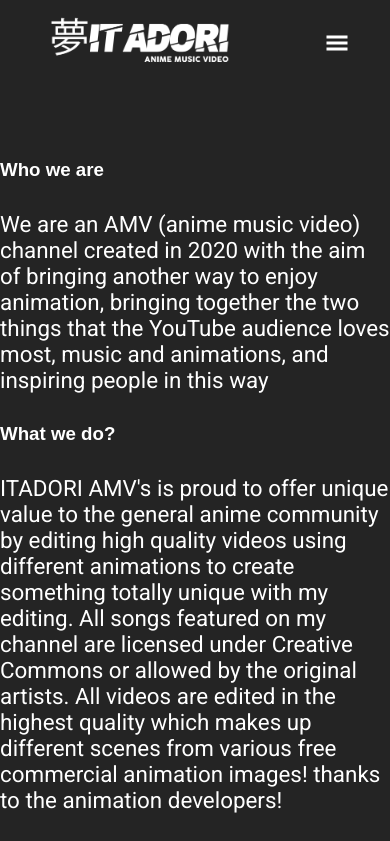
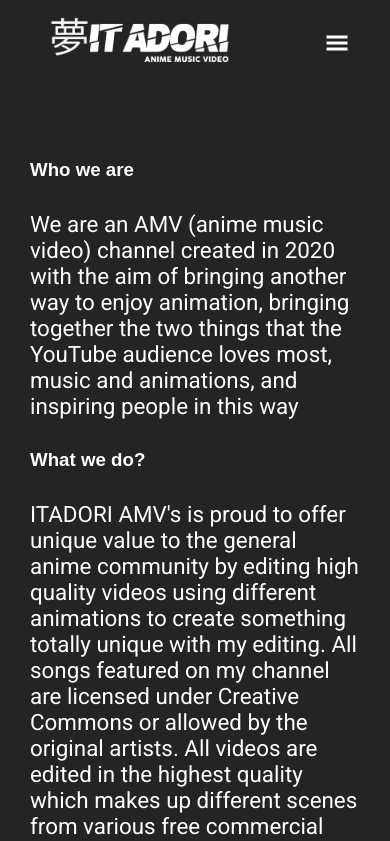
Before and after one commit to osvaldocordeiroandre/itadoriamvs, a React (Create React App) app: page /About in a window 390 px wide. Shown: the top 841 px of the page. Built offline with nearby package versions, Linux system fonts and the light colour scheme; the HTML template or start-up script is replaced by a standard one.

Commit message:
ajustando responsividade

```diff
--- a/src/components scss/about.scss
+++ b/src/components scss/about.scss
@@ -206,6 +206,10 @@ video{
     animation: newopacity 1s;
 }
 
+.textInfosArea{
+    margin: 0 30px;
+}
+
 .textInfosArea h3{
 
     display: flex;
--- a/src/components scss/home.scss
+++ b/src/components scss/home.scss
@@ -22,6 +22,8 @@
     padding-top: 20px;
 
     overflow-y: hidden;
+
+    margin: 0 30px;
 }
 
 .renderitadorimage{
```
